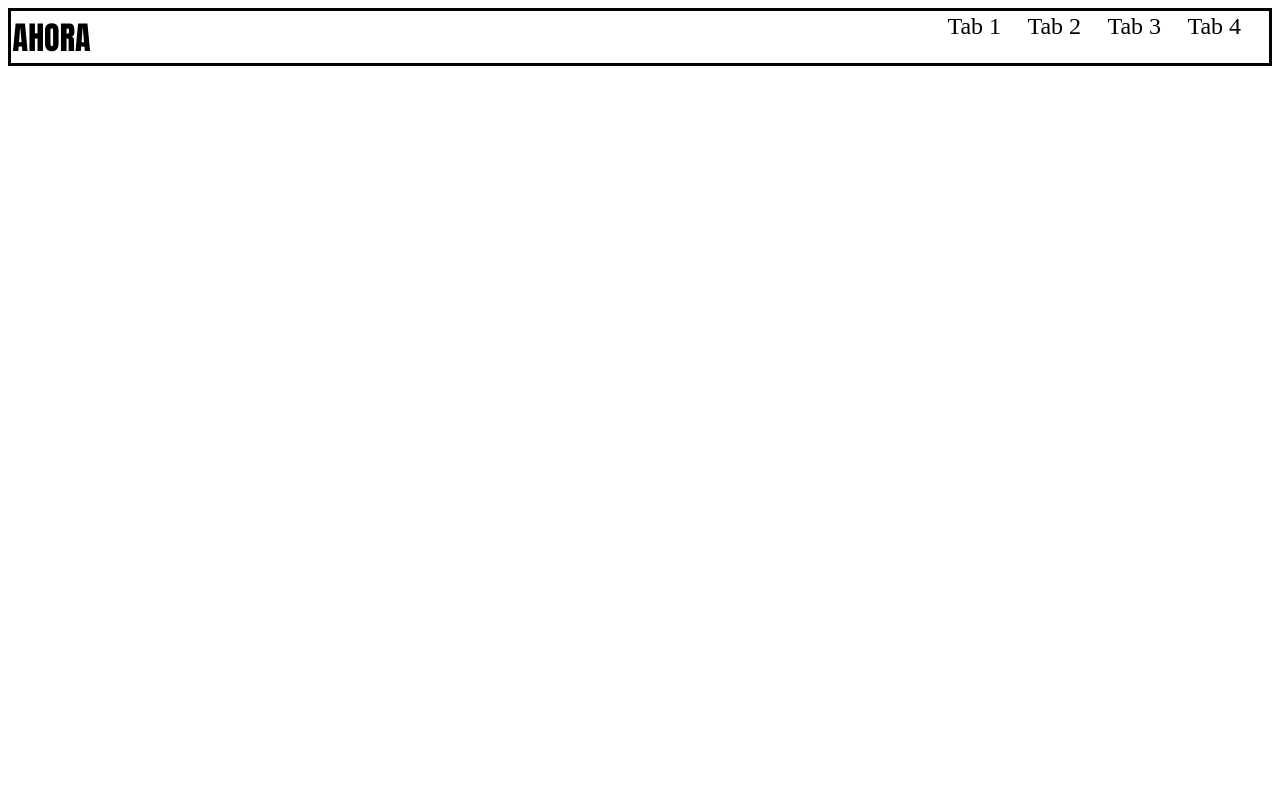
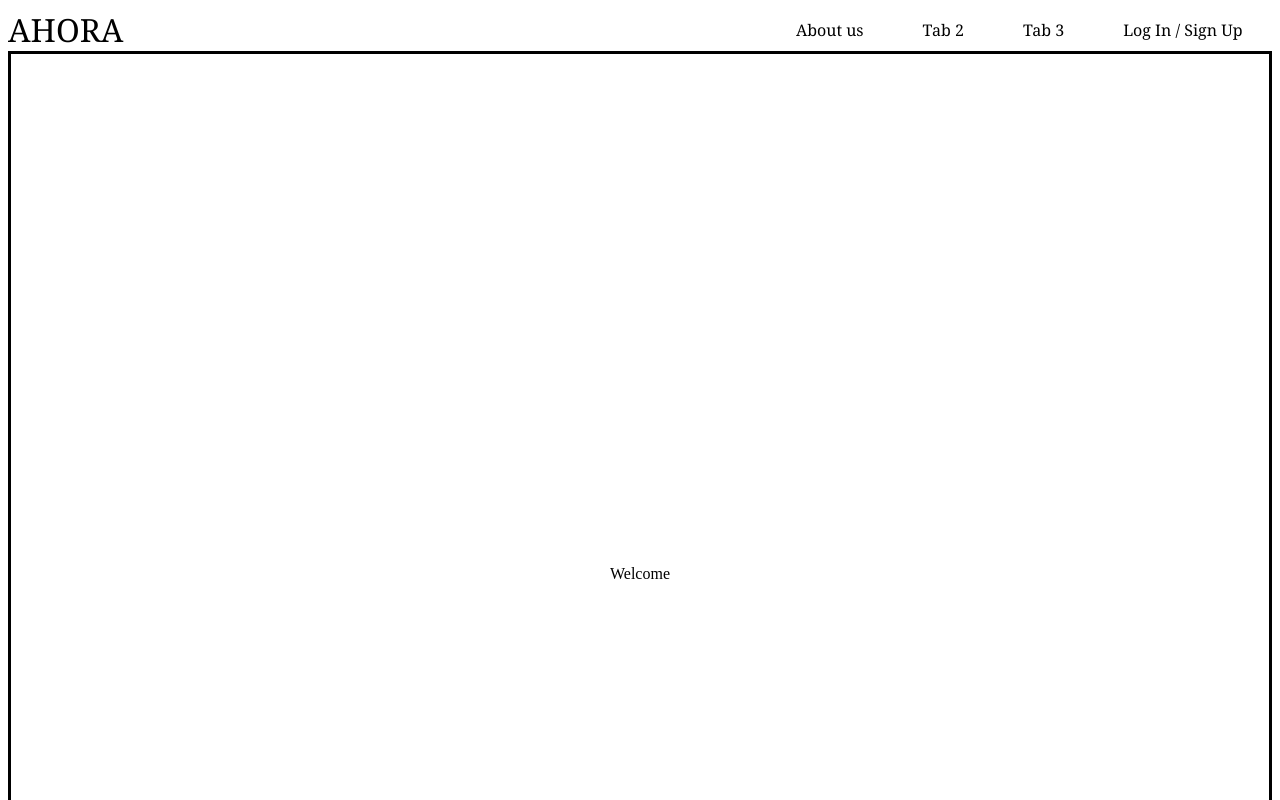
Before and after one commit to sakshet/ahora_2, a React app: page / in a window 1280 px wide. Shown: the top 800 px of the page. Built offline with nearby package versions, Linux system fonts and the light colour scheme.

Commit message:
Adding Content

```diff
--- /dev/null
+++ b/src/components/content/content.css
@@ -0,0 +1,7 @@
+.content {
+  align-items: center;
+  border: solid;
+  display: flex;
+  height: 65rem;
+  justify-content: space-evenly;
+}
--- /dev/null
+++ b/src/components/content/content.css.d.ts
@@ -0,0 +1 @@
+export const content: string;
--- /dev/null
+++ b/src/components/content/content.tsx
@@ -0,0 +1,8 @@
+import * as React from 'react';
+import * as styles from './content.css';
+
+export const Content = (props: {data: string}) => {
+  return (
+    <div className={styles.content}>{props.data}</div>
+  );
+}
--- /dev/null
+++ b/src/components/content/index.ts
@@ -0,0 +1 @@
+export * from './content';
--- a/src/components/index.ts
+++ b/src/components/index.ts
@@ -1 +1,2 @@
+export { Content } from './content';
 export { PageHeader } from './page-header';
--- a/src/components/page-header/page-header.css
+++ b/src/components/page-header/page-header.css
@@ -1,21 +1,24 @@
 .header {
-  border: solid;
   display: flex;
   justify-content: space-between;
+  height: 10%;
 }
 
 .label {
   font-size: 2rem;
-  font-family: Impact, Haettenschweiler, 'Arial Narrow Bold', sans-serif;
-  padding: 0.1rem;
+  /* font-family: Impact, Haettenschweiler, 'Arial Narrow Bold', sans-serif; */
+  font-family: Georgia, Times, 'Times New Roman', serif;
+  /* padding: 0.1rem; */
 }
 
 .tabs {
   display: flex;
-  padding: 0.1rem;
+  justify-content: space-around;
+  width: 40%;
 }
 
 .tab {
-  font-size: 1.5rem;
-  width: 5rem;
+  font-size: 1rem;
+  font-family: Cambria, Cochin, Georgia, Times, 'Times New Roman', serif;
+  align-self: center;
 }
--- a/src/components/page-header/page-header.tsx
+++ b/src/components/page-header/page-header.tsx
@@ -8,10 +8,10 @@ export class PageHeader extends React.Component {
       <div className={styles.header}>
         <div className={styles.label}>AHORA</div>
         <div className={styles.tabs}>
-          <a className={styles.tab}>Tab 1</a>
+          <a className={styles.tab}>About us</a>
           <a className={styles.tab}>Tab 2</a>
           <a className={styles.tab}>Tab 3</a>
-          <a className={styles.tab}>Tab 4</a>
+          <a className={styles.tab}>Log In / Sign Up</a>
         </div>
       </div>
     );
--- /dev/null
+++ b/src/containers/ahora-container/ahora-container.css
@@ -0,0 +1,3 @@
+.container {
+  width: 100%;
+}
--- /dev/null
+++ b/src/containers/ahora-container/ahora-container.css.d.ts
@@ -0,0 +1 @@
+export const container: string;
--- a/src/containers/ahora-container/ahora-container.tsx
+++ b/src/containers/ahora-container/ahora-container.tsx
@@ -1,10 +1,14 @@
 import * as React from 'react';
-import { PageHeader } from '../../components';
+import { Content, PageHeader } from '../../components';
+import * as styles from './ahora-container.css';
 
 export class AhoraContainer extends React.Component {
   render() {
     return (
-      <PageHeader />
+      <div className={styles.container}>
+        <PageHeader />
+        <Content data={"Welcome"} />
+      </div>
     );
   }
 }
```
